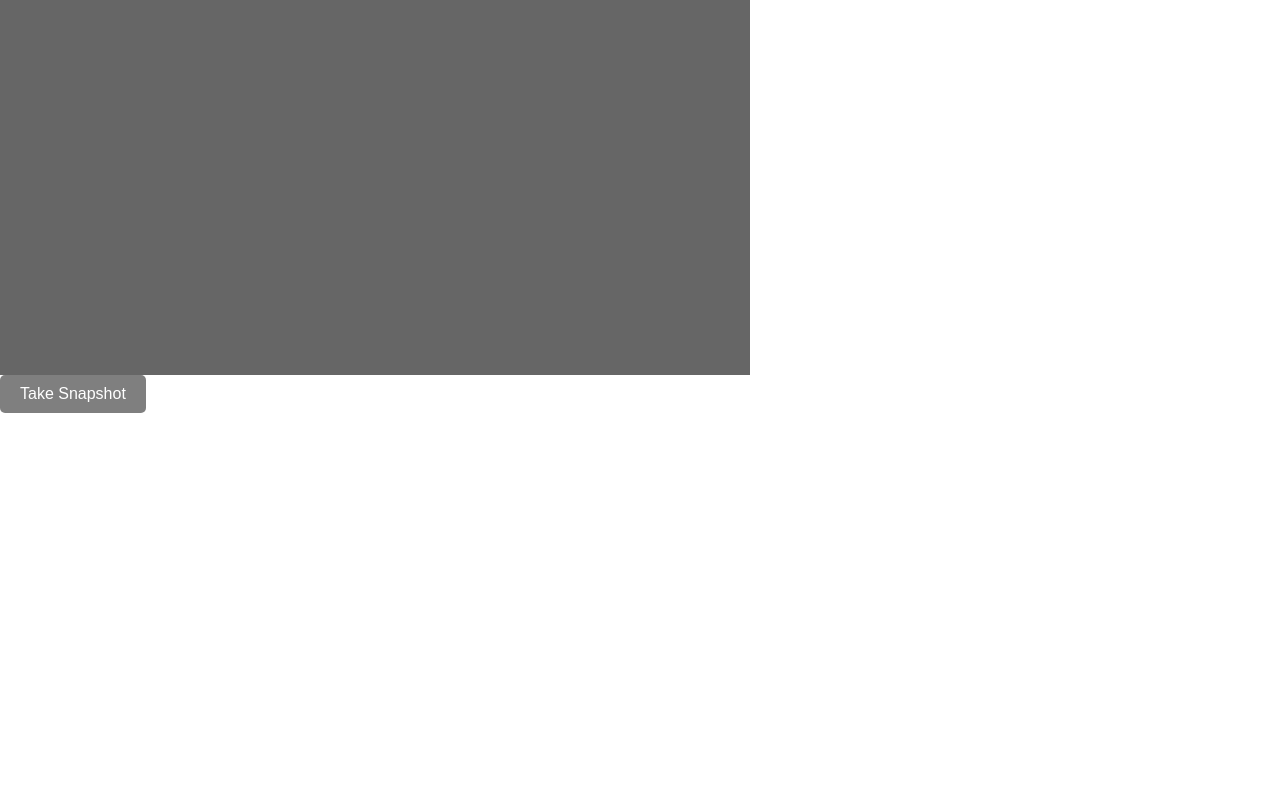
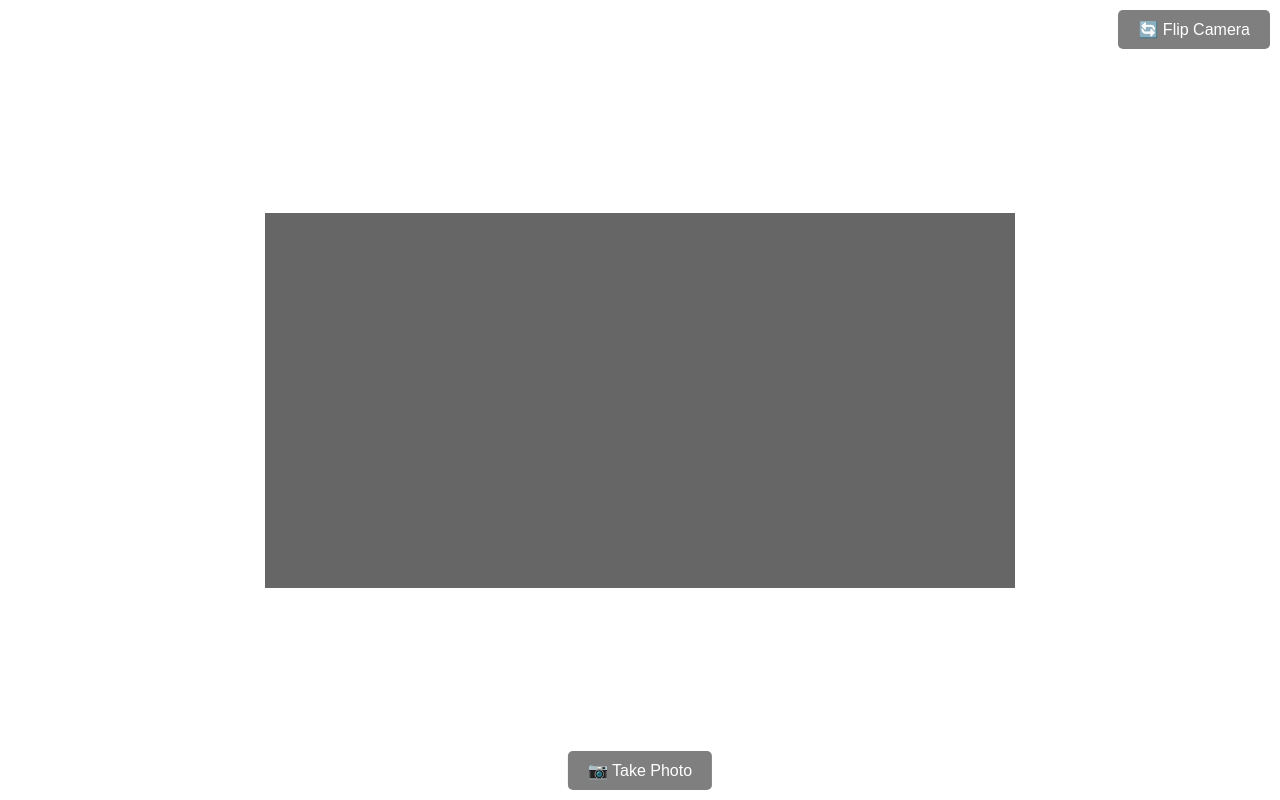
Before and after one commit to chinchunc9858/recyling, a React (Create React App) app: page / in a window 1280 px wide. Built offline with nearby package versions, Linux system fonts and the light colour scheme; no server answers.

Commit message:
buttonsIpdated

```diff
--- a/src/components/Camera.js
+++ b/src/components/Camera.js
@@ -37,10 +37,15 @@
   return (
     <>
       {/* Video element to display the camera feed */}
-      <video ref={videoRef} id="videoElement" width="1980" height="1080" autoPlay></video>
+
+      <div id = "container">
+        <video ref={videoRef} id="videoElement" width="1980" height="1080" autoPlay></video>
+      </div>
+
 
       {/* Button to take a snapshot */}
-      <button onClick={takeSnapshot}>Take Snapshot</button>
+      <button id = "TakePhotoButton" onClick={takeSnapshot}>📷 Take Photo</button>
+      <button id = "FlipCameraButton">🔄 Flip Camera</button>
 
       {/* Hidden canvas element to capture the snapshot */}
       <canvas ref={canvasRef} style={{ display: 'none' }}></canvas>
```
